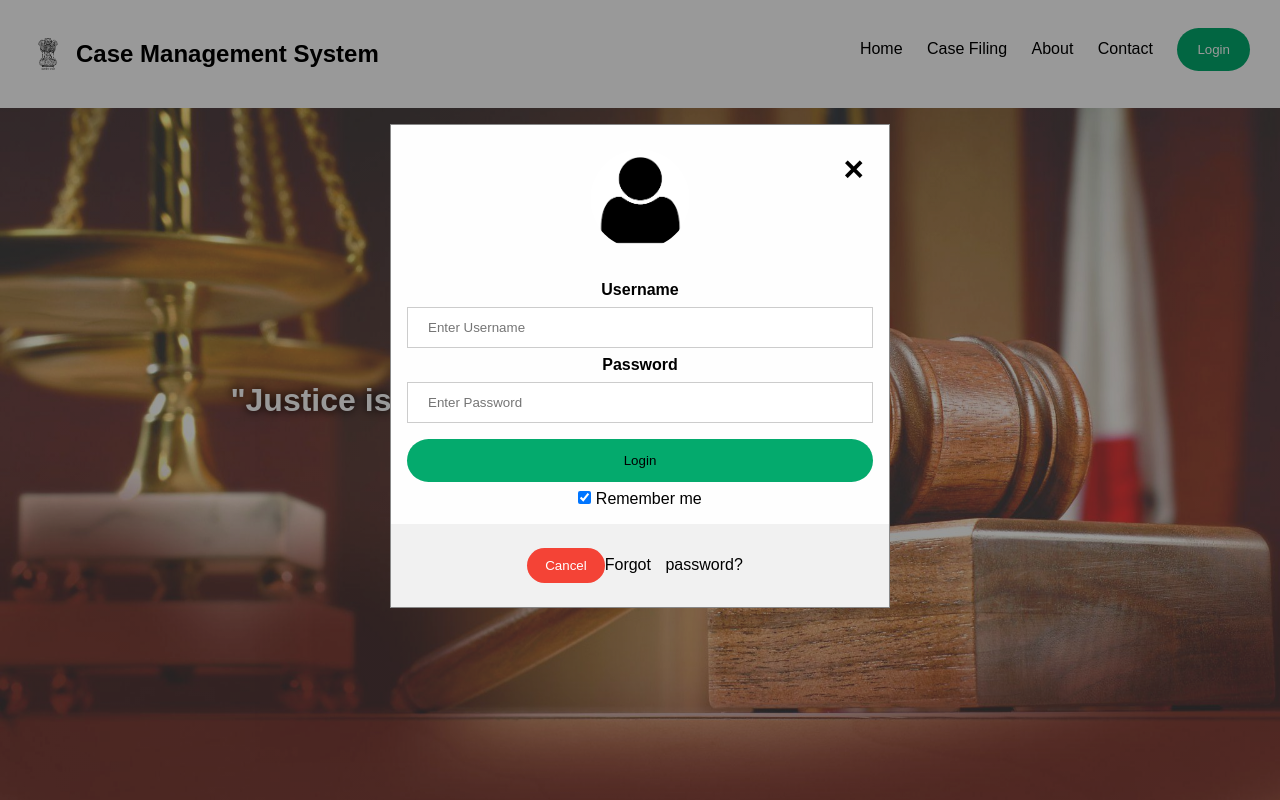
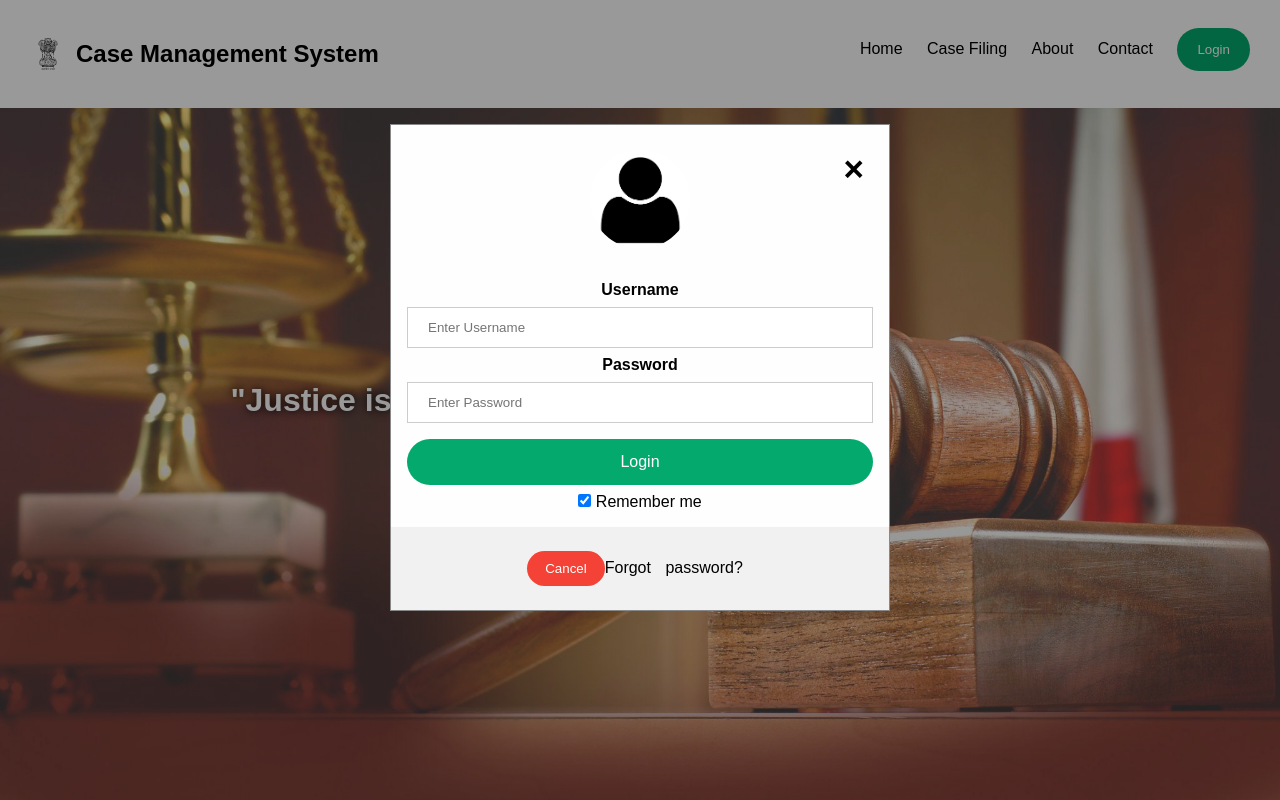
Before and after one commit to Ravindranath-Porandla/SIH2023-Case_Management_System, a plain HTML site: page index.html in a window 1280 px wide. Both pictures are taken after a click on the button "Login". Shown: the top 800 px of the page. Drawn offline with Linux system fonts and the light colour scheme.

Commit message:
initial.2.0
update of login

```diff
--- a/index.html
+++ b/index.html
@@ -39,7 +39,7 @@
       <label for="psw"><b>Password</b></label>
       <input type="password" placeholder="Enter Password" name="psw" required>
 
-      <button type="submit"><a href="dashboard.html">Login</a></button>
+      <a id="login-hp" href="dashboard.html">Login</a>
       <label>
         <input type="checkbox" checked="checked" name="remember"> Remember me
       </label>
--- a/styles.css
+++ b/styles.css
@@ -32,6 +32,23 @@ button {
   cursor: pointer;
   width: 100%;
   border-radius: 25px;
+}
+
+#login-hp{
+  text-align: center;
+  background-color: #04AA6D;
+  color: white;
+  padding: 14px 20px;
+  margin: 8px 0;
+  border: none;
+  cursor: pointer;
+  width: 100%;
+  border-radius: 25px;
+
+}
+
+#login-hp:hover{
+  opacity: 0.8;
 }
 
 button:hover {
```
